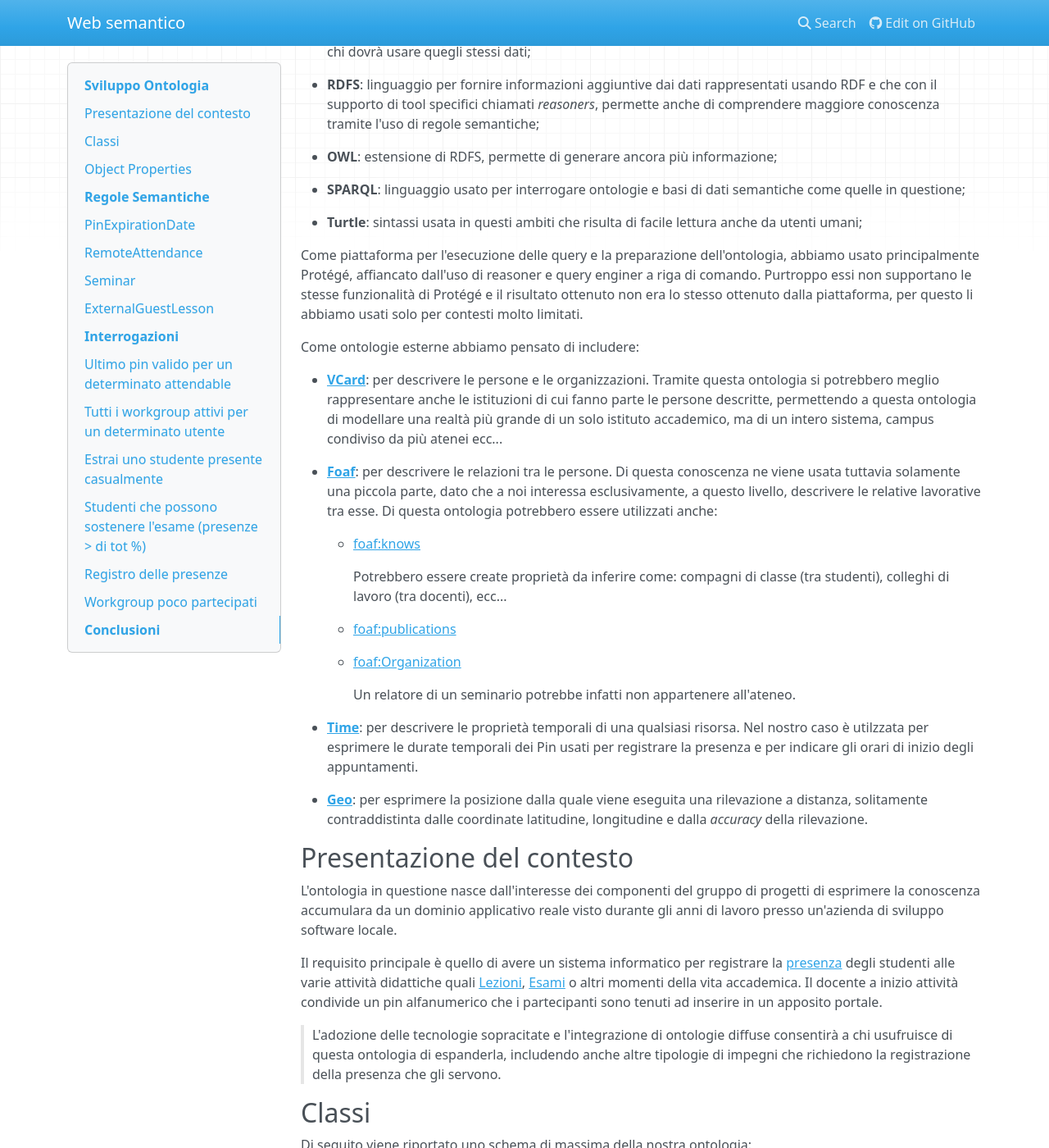
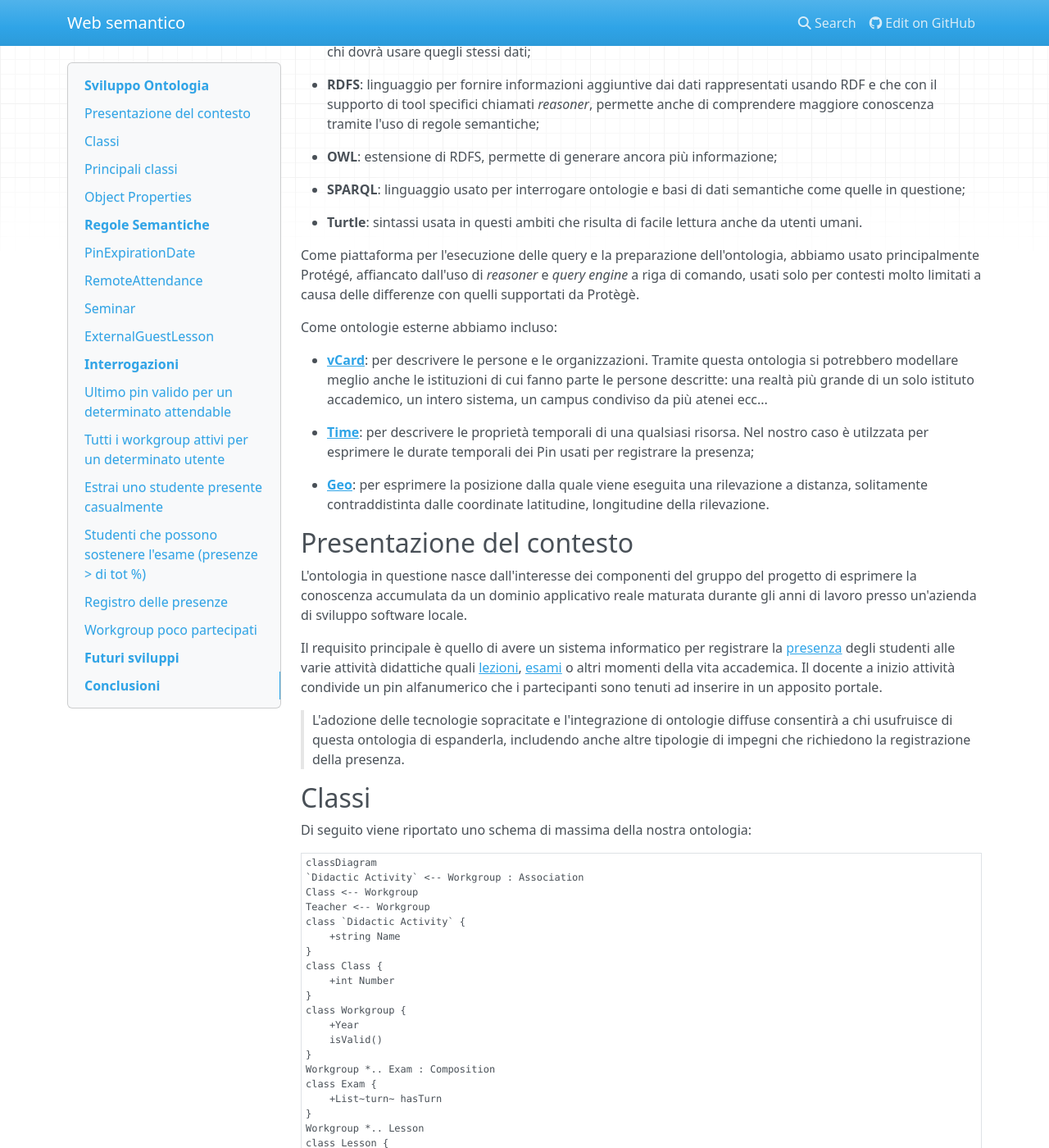
Before and after one commit to lucagiorgettismp/SemanticWebAttendance, an MkDocs documentation site: the page built from docs/index.md, in a window 1280 px wide and 1400 px high, scrolled down 360 px. Shown: the whole window at 82% size. Built offline with MkDocs 1.6.1, drawn with Linux system fonts in a browser that asks for light colours; nearby versions of some CDN libraries; some of the changed text lies outside the part shown.

Commit message:
docs: edit

````diff
--- a/docs/index.md
+++ b/docs/index.md
@@ -23,42 +23,31 @@
 
 * **RDF**: linguaggio usato per la definizione di triple di dati che permettono di creare delle informazioni utili a chi dovrà usare quegli stessi dati;
 
-* **RDFS**: linguaggio per fornire informazioni aggiuntive dai dati rappresentati usando RDF e che con il supporto di tool specifici chiamati *reasoners*, permette anche di comprendere maggiore conoscenza tramite l'uso di regole semantiche;
+* **RDFS**: linguaggio per fornire informazioni aggiuntive dai dati rappresentati usando RDF e che con il supporto di tool specifici chiamati *reasoner*, permette anche di comprendere maggiore conoscenza tramite l'uso di regole semantiche;
 
 * **OWL**: estensione di RDFS, permette di generare ancora più informazione;
 
 * **SPARQL**: linguaggio usato per interrogare ontologie e basi di dati semantiche come quelle in questione;
 
-* **Turtle**: sintassi usata in questi ambiti che risulta di facile lettura anche da utenti umani;
+* **Turtle**: sintassi usata in questi ambiti che risulta di facile lettura anche da utenti umani.
 
-Come piattaforma per l'esecuzione delle query e la preparazione dell'ontologia, abbiamo usato principalmente Protégé, affiancato dall'uso di reasoner e query enginer a riga di comando. Purtroppo essi non supportano le stesse funzionalità di Protégé e il risultato ottenuto non era lo stesso ottenuto dalla piattaforma, per questo li abbiamo usati solo per contesti molto limitati.
+Come piattaforma per l'esecuzione delle query e la preparazione dell'ontologia, abbiamo usato principalmente Protégé, affiancato dall'uso di *reasoner* e *query engine* a riga di comando, usati solo per contesti molto limitati a causa delle differenze con quelli supportati da Protègè.
 
-Come ontologie esterne abbiamo pensato di includere:
+Come ontologie esterne abbiamo incluso:
 
-* [**VCard**](https://www.w3.org/TR/vcard-rdf/): per descrivere le persone e le organizzazioni. Tramite questa ontologia si potrebbero meglio rappresentare anche le istituzioni di cui fanno parte le persone descritte, permettendo a questa ontologia di modellare una realtà più grande di un solo istituto accademico, ma di un intero sistema, campus condiviso da più atenei ecc...
+* [**vCard**](https://www.w3.org/TR/vcard-rdf/): per descrivere le persone e le organizzazioni. Tramite questa ontologia si potrebbero modellare meglio anche le istituzioni di cui fanno parte le persone descritte: una realtà più grande di un solo istituto accademico, un intero sistema, un campus condiviso da più atenei ecc...
 
-* [**Foaf**](http://xmlns.com/foaf/0.1/#): per descrivere le relazioni tra le persone. Di questa conoscenza ne viene usata tuttavia solamente una piccola parte, dato che a noi interessa esclusivamente, a questo livello, descrivere le relative lavorative tra esse. Di questa ontologia potrebbero essere utilizzati anche:
+* [**Time**](https://www.w3.org/TR/owl-time/#): per descrivere le proprietà temporali di una qualsiasi risorsa. Nel nostro caso è utilzzata per esprimere le durate temporali dei Pin usati per registrare la presenza;
 
-    * [foaf:knows](http://xmlns.com/foaf/0.1/#term_knows)
-
-        Potrebbero essere create proprietà da inferire come: compagni di classe (tra studenti), colleghi di lavoro (tra docenti), ecc...
-
-    * [foaf:publications](http://xmlns.com/foaf/0.1/#term_publications)
-    * [foaf:Organization](http://xmlns.com/foaf/0.1/#term_Organization)
-
-        Un relatore di un seminario potrebbe infatti non appartenere all'ateneo.
-
-* [**Time**](https://www.w3.org/TR/owl-time/#): per descrivere le proprietà temporali di una qualsiasi risorsa. Nel nostro caso è utilzzata per esprimere le durate temporali dei Pin usati per registrare la presenza e per indicare gli orari di inizio degli appuntamenti.
-
-* [**Geo**](https://www.w3.org/2003/01/geo/): per esprimere la posizione dalla quale viene eseguita una rilevazione a distanza, solitamente contraddistinta dalle coordinate latitudine, longitudine e dalla *accuracy* della rilevazione.
+* [**Geo**](https://www.w3.org/2003/01/geo/): per esprimere la posizione dalla quale viene eseguita una rilevazione a distanza, solitamente contraddistinta dalle coordinate latitudine, longitudine della rilevazione.
 
 ## Presentazione del contesto
 
-L'ontologia in questione nasce dall'interesse dei componenti del gruppo di progetti di esprimere la conoscenza accumulara da un dominio applicativo reale visto durante gli anni di lavoro presso un'azienda di sviluppo software locale.
+L'ontologia in questione nasce dall'interesse dei componenti del gruppo del progetto di esprimere la conoscenza accumulata da un dominio applicativo reale maturata durante gli anni di lavoro presso un'azienda di sviluppo software locale.
 
-Il requisito principale è quello di avere un sistema informatico per registrare la [presenza](#attendance) degli studenti alle varie attività didattiche quali [Lezioni](#lesson), [Esami](#exam) o altri momenti della vita accademica. Il docente a inizio attività condivide un pin alfanumerico che i partecipanti sono tenuti ad inserire in un apposito portale.
+Il requisito principale è quello di avere un sistema informatico per registrare la [presenza](#attendance) degli studenti alle varie attività didattiche quali [lezioni](#lesson), [esami](#exam) o altri momenti della vita accademica. Il docente a inizio attività condivide un pin alfanumerico che i partecipanti sono tenuti ad inserire in un apposito portale.
 
-> L'adozione delle tecnologie sopracitate e l'integrazione di ontologie diffuse consentirà a chi usufruisce di questa ontologia di espanderla, includendo anche altre tipologie di impegni che richiedono la registrazione della presenza che gli servono.
+> L'adozione delle tecnologie sopracitate e l'integrazione di ontologie diffuse consentirà a chi usufruisce di questa ontologia di espanderla, includendo anche altre tipologie di impegni che richiedono la registrazione della presenza.
 
 ## Classi
 
@@ -136,48 +125,48 @@
 
 *Sopra: uno schema di massima della nostra ontologia*
 
-Vengono riportate le classi modellate in due classi più rilevanti e le altre (???).
+## Principali classi
 
 ### Person
 
-Questa classe rappresenta una qualunque persona interagisca con un sistema scolastico.
+Questa classe rappresenta una qualunque persona interagisca con il sistema.
 
 **Data Properties**
 
 | Nome | Tipo |
 | --- | --- |
-| Given Name | string |
-| Family Name | string |
-| Birth Date | date |
-| Organization Name | string |
+| given name | string |
+| family name | string |
+| birth date | date |
+| organization name | string |
 
 **Object Properties**
 
 | Nome | Dominio | Range |
 | --- | --- | --- |
-| has Gender | Person | Gender |
-| has Attendant | Gender | Person |
-| has Guest | Lesson | Person |
+| hasGender | Person | Gender |
+| hasAttendant | Gender | Person |
+| hasGuest | Lesson | Person |
 
-Nel nostro elaborato esso modella solamente poche di tutte le possibilità, nello specifico:
+Nel nostro elaborato essa modella:
 
-* <a id="teacher">Teacher</a> (Docente): chi tiene le lezioni
+* <a id="teacher">Teacher</a> (Docente): chi tiene le lezioni di un determinato workgroup.
 
     **Object Properties**
 
     | Nome | Dominio | Range |
     | --- | --- | --- |
-    | has Teacher | Workgroup | Teacher |
+    | hasTeacher | Workgroup | Teacher |
 
-* <a id="tutor">Tutor</a> (Tutore): chi aiuta a gestire uno specifico workgroup
+* <a id="tutor">Tutor</a> (Tutore): chi aiuta a gestire uno specifico workgroup.
 
     **Object Properties**
 
     | Nome | Dominio | Range |
     | --- | --- | --- |
-    | has Tutor | Lesson | Tutor |
+    | hasTutor | Lesson | Tutor |
 
-* <a id="student">Student</a> (Studente): chi principalmente partecipa alle lezioni
+* <a id="student">Student</a> (Studente): chi partecipa alle lezioni.
 
     **Data Properties**
 
@@ -190,9 +179,9 @@
     | Nome | Dominio | Range |
     | --- | --- | --- |
     | [has Manual Student](#hasstudent-vs-hasmanualstudent) | Student Group | Student |
-    | has Student | Student Group | Student |
+    | hasStudent | StudentGroup | Student |
 
-* <a id="external">External</a> (Esterno): chi non fa parte dell'organizzazione scolastica, utile per identificare le persone che vengono a tenere un seminario
+* <a id="external">External</a> (Esterno): chi non fa parte dell'organizzazione scolastica, ma viene invitato per tenere seminari.
 
     **Data Properties**
 
@@ -204,7 +193,10 @@
 
 ### Workgroup
 
-Rappresenta una [Classe](#classe) che partecipa in un determinato anno didattico e semestre ad una [Attività Didattica](#attivita-didattica).
+Rappresenta la relazione tra:
+* una [Classe](#classe)
+* un determinato anno didattico e semestre
+* una [Attività Didattica](#attivita-didattica).
 
 **Data Property**
 
@@ -225,9 +217,9 @@
 
 #### Class
 
-Rappresenta un gruppo di studenti iscritti in un certo anno accademico.
+Rappresenta un gruppo di studenti iscritti ad un certo anno accademico.
 
-Inoltre è anche sottoclasse di [Student Group](#student-group).
+È sottoclasse di [StudentGroup](#student-group).
 
 **Object Properties**
 
@@ -237,7 +229,7 @@
 
 #### Didactic Activity
 
-Rappresenta un corso di studio insegnato nella scuola. Un esempio può essere *Matematica* o *Economia*.
+Rappresenta un corso di studio insegnato nella scuola.
 
 **Object Property**
 
@@ -247,7 +239,7 @@
 
 ### Attendable
 
-Rappresenta una attivitù sulla quale può essere registrata una presenza. Da notare che questo concetto non viene completamente esaurito in questa ontologia. Infatti possiamo immaginare che nel solo ambito accademico possono essere ancora rappresentati altri tipi di eventi che possono avere interesse del registrare la presenza degli utenti, come a riunioni di docenti e di altro personale o ricevimenti privati.
+Rappresenta una attività sulla quale può essere registrata una presenza. Da notare che questo concetto non viene completamente esaurito in questa ontologia. Infatti possono essere rappresentati anche altri tipi di eventi che richiedono di registrare la presenza degli utenti, come ad esempio riunioni di docenti (e di altro personale) o ricevimenti privati.
 
 **Data Property**
 
@@ -283,11 +274,11 @@
 
 * **Seminar**: Seminario tenuto da una persona (#person) diversa dal titolare dell'insegnamento.
 
-* **External Guest Seminar**: Sottoclasse di Seminario, contraddistingue i seminari da un ospire esterno all'università, invitato dal docente. Nella nostra ontologia questo è rappresentato dalla classe [External](#external).
+* **External Guest Seminar**: Sottoclasse di Seminar, contraddistingue i seminari da un ospire esterno all'università, invitato dal docente. Nella nostra ontologia questo è rappresentato dalla classe [External](#external).
 
 ### Exam
 
-Rappresenta un lasso di tempo dove gli [studenti](#student), divisi in [turni](#exam-turn) svolgono la propria prova.
+Rappresenta un lasso di tempo dove gli [studenti](#student), eventualmente divisi su più [turni](#exam-turn) svolgono la propria prova.
 
 **Data Property**
 
@@ -304,7 +295,7 @@
 
 #### Exam Turn
 
-Rappresenta un quanto di tempo dove una parte di studenti iscritti ad un esame svolge la propria prova. Questa divisione è necessaria in quanto non sempre negli atenei sono presenti aule abbastanza capienti per contenere tutti gli studenti che svolgono una prova un determinato giorno. Tra le varie motivazioni, ci può essere la necessità di svolgere la prova su dei supporti specifici (come dei computer per le prove di informatica) o per via del distanziamento tra gli attendenti (in un'aula da 200 persone, potrebbero riuscirci a stare soltato 50 persone durante un'esame).
+Rappresenta un lasso di tempo dove una parte di studenti iscritti ad un esame svolge la propria prova. Questa divisione è necessaria in quanto non sempre negli atenei sono presenti aule abbastanza capienti per contenere tutti gli studenti contemporaneamente. Tra le varie motivazioni, ci può essere la necessità di svolgere la prova su dei supporti specifici (come dei computer per le prove di informatica) o per via del distanziamento tra gli attendenti (in un'aula da 200 persone, potrebbero riuscirci a stare soltato 50 persone durante un'esame).
 
 **Object Property**
 
@@ -314,11 +305,12 @@
 
 ### Pin
 
-Rappresenta un codice alfanumerico che le persone inseriscono per registrare la loro presenza ad un [Attendable](#attendable). Questo viene generato dal sistema e fornito da chi gestisce l'attività.
+Rappresenta un codice alfanumerico che le persone inseriscono per registrare la loro presenza ad un [Attendable](#attendable). Questo viene generato duna presenza sul Pin.
 
-Possiede una data di creazione (*creation_date*) da valorizzare quando viene generato il Pin che è usata per calcolare tramite la regola ... la data di scadenza dello stesso. Allo scoccare della scadenza non sarà più possibile registrare una presenza sul Pin.
+**Data Property**al sistema e fornito da chi gestisce l'attività.
 
-**Data Property**
+Possiede una data di creazione (creation date) da valorizzare quando viene generato il Pin,
+È usata anche per calcolare la data di scadenza  di quel Pin tramite la regola PinExpirationDate^[La regola è valida, ma attualmente alla versione 5.6.2 non è supportata da Protègè]. Allo scoccare della scadenza la registrazione verrà considerata come ritardo o assenza.
 
 | Nome | Tipo |
 | --- | --- |
@@ -383,11 +375,11 @@
 
 ### StudentGroup
 
-Rappresenta un gruppo di studenti. Questa classe è usata esclusivamente nell'ontologia come superclasse per conferire la proprietà hasStudent alle sue sottoclassi.
+Rappresenta un gruppo di studenti. Questa classe è presente esclusivamente nell'ontologia come superclasse per conferire la proprietà hasStudent alle sue sottoclassi.
 
 **Object Property**
 
-| Nome | Dominio | Range |
+| Nome | Dominioui| Range |
 | --- | --- | --- |
 | [has Manual Student](#hasstudent-vs-hasmanualstudent) | StudentGroup | Student |
 | hasStudent | StudentGroup | Student |
@@ -713,6 +705,18 @@
 | att:WRK_CL_001_DA_PervasiveComputing_2023 | 0.0      |
 --------------------------------------------------------
 ```
+# Futuri sviluppi
+
+* [**!!!! BUGIA !!!! Foaf**](http://xmlns.com/foaf/0.1/#): per descrivere le relazioni tra le persone. Di questa conoscenza ne viene usata tuttavia solamente una piccola parte, dato che a noi interessa esclusivamente, a questo livello, descrivere le relative lavorative tra esse. Di questa ontologia potrebbero essere utilizzati anche:
+
+    * [foaf:knows](http://xmlns.com/foaf/0.1/#term_knows)
+
+        Potrebbero essere create proprietà da inferire come: compagni di classe (tra studenti), colleghi di lavoro (tra docenti), ecc...
+
+    * [foaf:publications](http://xmlns.com/foaf/0.1/#term_publications)
+    * [foaf:Organization](http://xmlns.com/foaf/0.1/#term_Organization)
+
+        Un relatore di un seminario potrebbe infatti non appartenere all'ateneo.
 
 # Conclusioni
 
````
Also changed, not shown: other parts of docs/index.md (+4 -5 lines), 1 other file.
